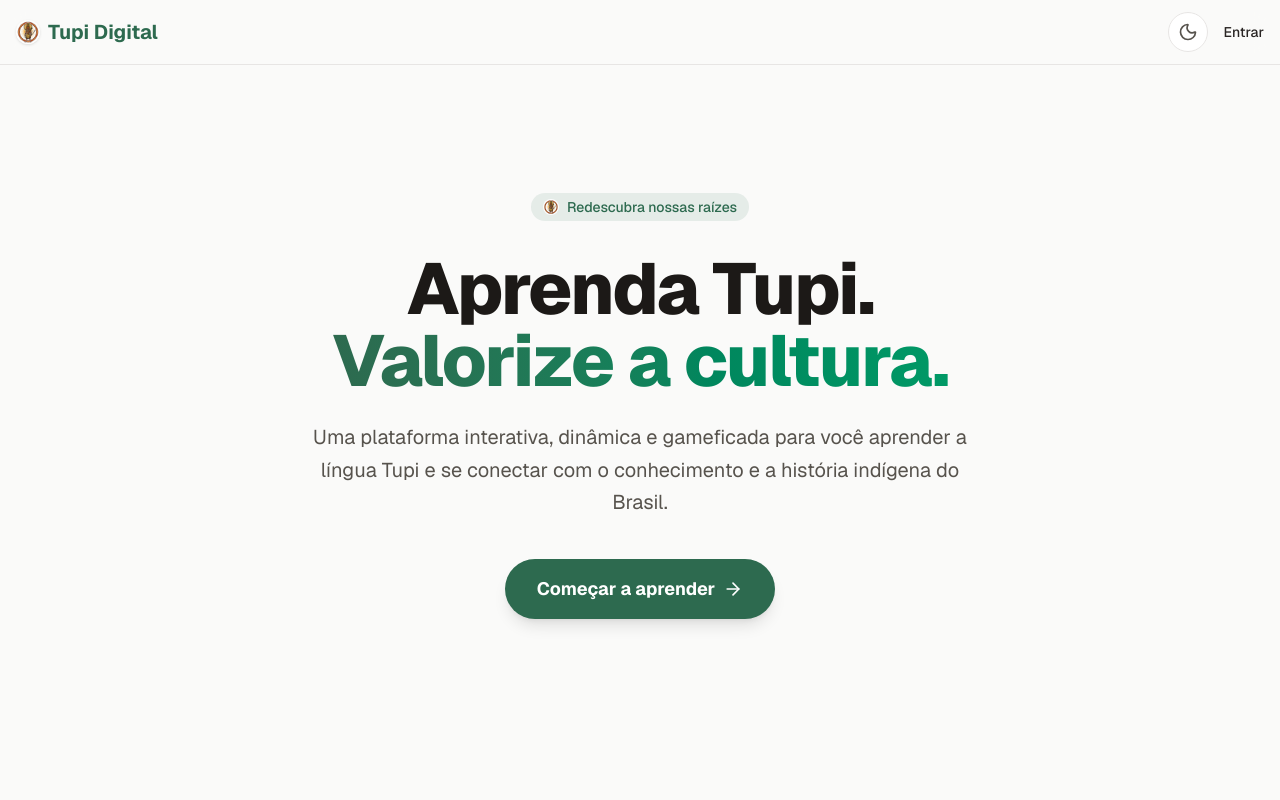
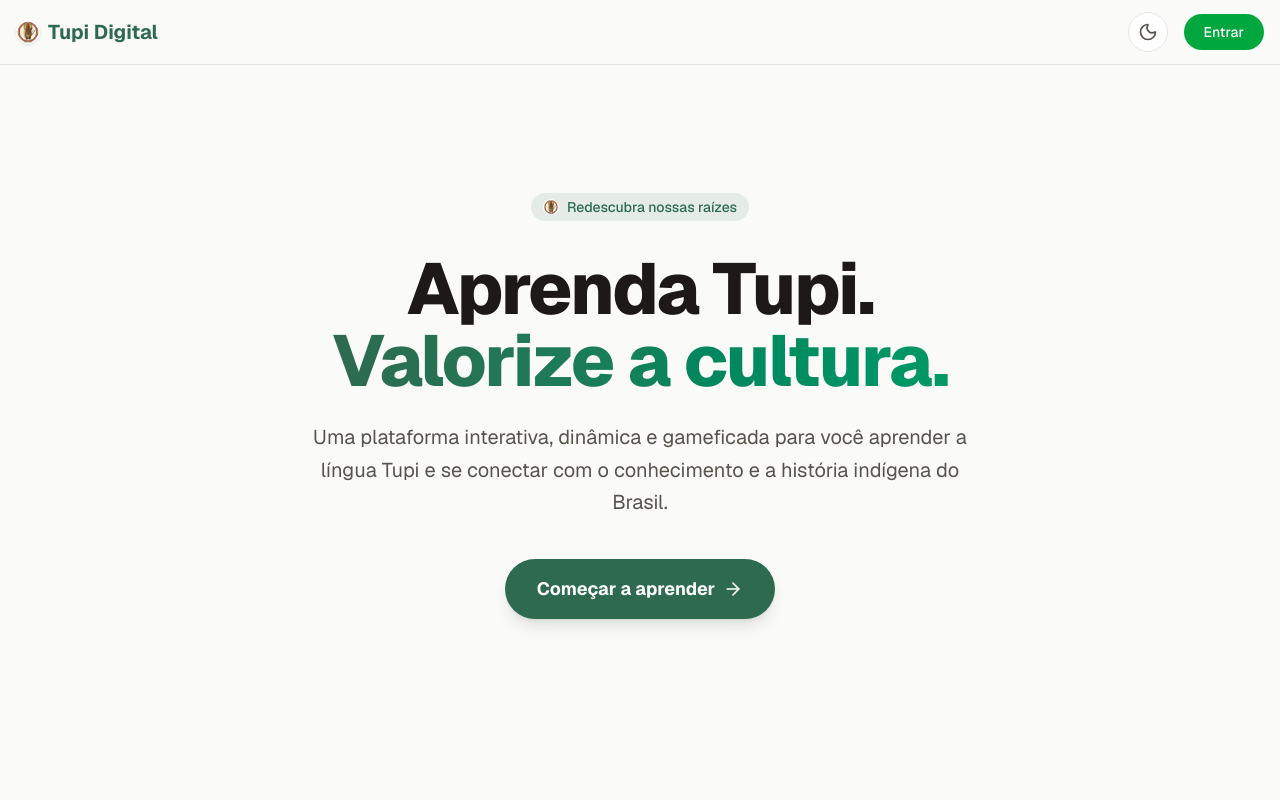
Before and after one commit to MaxBr221/front_trilha_potiguara, a Next.js app: page / in a window 1280 px wide. Shown: the top 800 px of the page. Built offline with nearby package versions, Linux system fonts and the light colour scheme.

Commit message:
style: altera botão 'Entrar' para a cor verde

```diff
--- a/src/components/layout/Navbar.tsx
+++ b/src/components/layout/Navbar.tsx
@@ -13,7 +13,7 @@ export function Navbar() {
         </Link>
         <div className="flex items-center gap-4">
           <ThemeToggle />
-          <Link href="/login" className="text-sm font-medium text-stone-800 dark:text-stone-200 hover:text-primary dark:hover:text-primary transition-colors">
+          <Link href="/login" className="text-sm font-medium bg-green-600 hover:bg-green-700 text-white px-5 py-2 rounded-full transition-colors">
             Entrar
           </Link>
 
```
